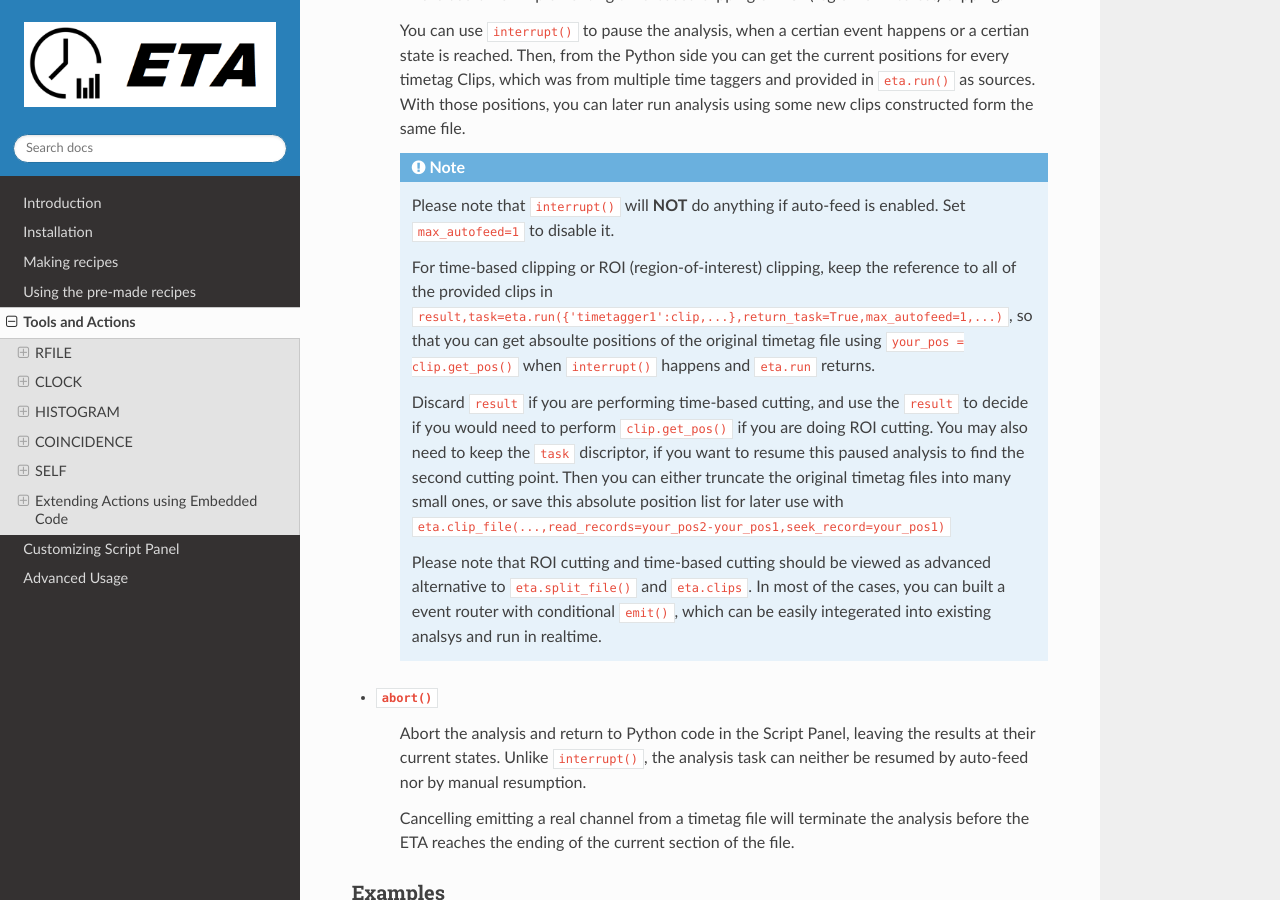
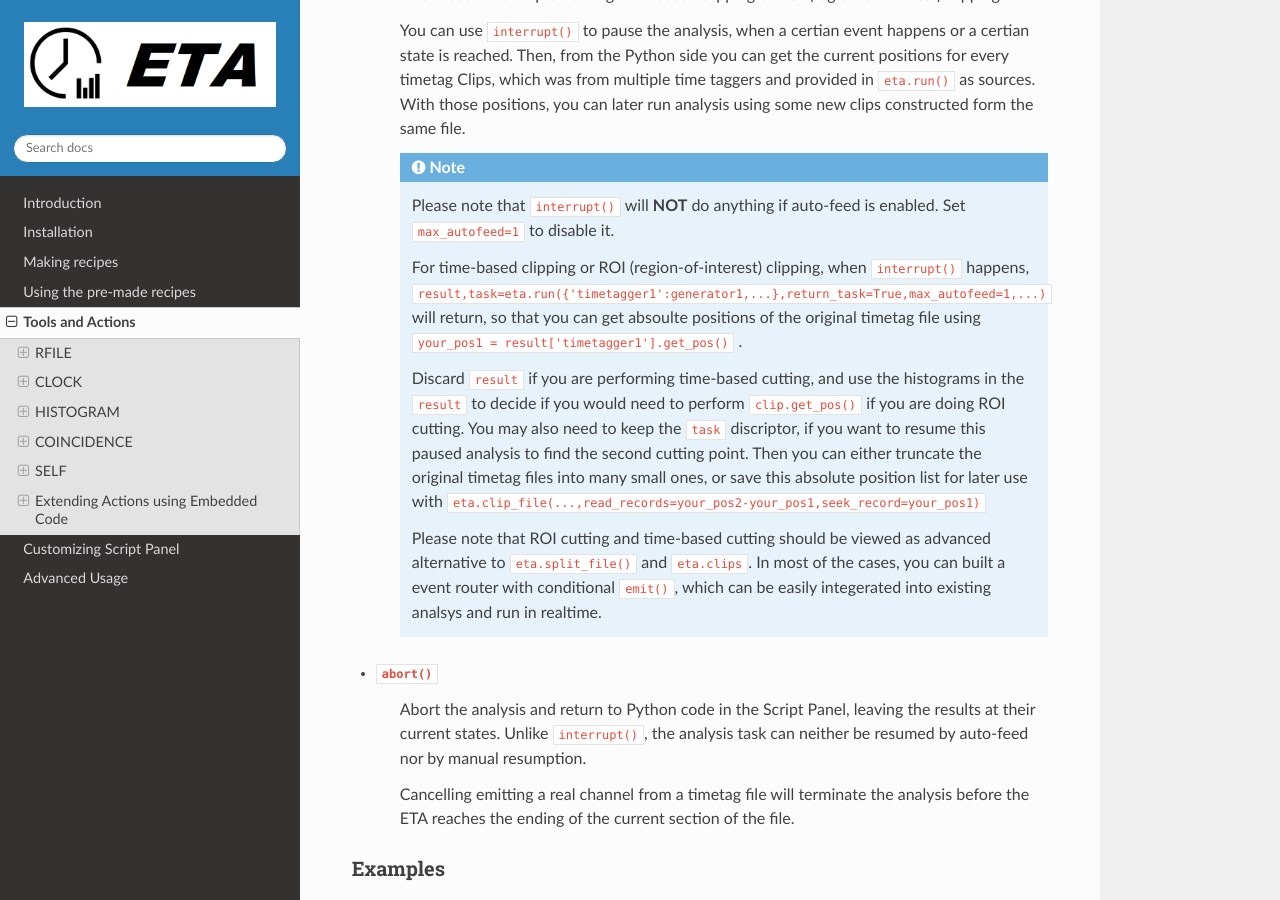
Before and after one commit to timetag/timetag.github.io, a Sphinx documentation site: the page built from docs/actions.rst, in a window 1280 px wide and 900 px high, scrolled down 7015 px. Built offline with Sphinx 7.4.7 and the Read the Docs theme 2.0.0, drawn with Linux system fonts in a browser that asks for light colours.

Commit message:
Update actions.rst

```diff
--- a/docs/actions.rst
+++ b/docs/actions.rst
@@ -243,9 +243,9 @@ Actions
 
         Please note that ``interrupt()`` will **NOT** do anything if auto-feed is enabled. Set ``max_autofeed=1`` to disable it.
 
-        For time-based clipping or ROI (region-of-interest) clipping, keep the reference to all of the provided clips in ``result,task=eta.run({'timetagger1':clip,...},return_task=True,max_autofeed=1,...)``, so that you can get absoulte positions of the original timetag file using ``your_pos = clip.get_pos()`` when ``interrupt()`` happens and ``eta.run`` returns.
+        For time-based clipping or ROI (region-of-interest) clipping, when ``interrupt()`` happens, ``result,task=eta.run({'timetagger1':generator1,...},return_task=True,max_autofeed=1,...)`` will return, so that you can get absoulte positions of the original timetag file using ``your_pos1 = result['timetagger1'].get_pos()`` .
 
-        Discard ``result`` if you are performing time-based cutting, and use the ``result`` to decide if you would need to perform ``clip.get_pos()`` if you are doing ROI cutting. You may also need to keep the ``task`` discriptor, if you want to resume this paused analysis to find the second cutting point. Then you can either truncate the original timetag files into many small ones, or save this absolute position list for later use with ``eta.clip_file(...,read_records=your_pos2-your_pos1,seek_record=your_pos1)``
+        Discard ``result`` if you are performing time-based cutting, and use the histograms in the ``result`` to decide if you would need to perform ``clip.get_pos()`` if you are doing ROI cutting. You may also need to keep the ``task`` discriptor, if you want to resume this paused analysis to find the second cutting point. Then you can either truncate the original timetag files into many small ones, or save this absolute position list for later use with ``eta.clip_file(...,read_records=your_pos2-your_pos1,seek_record=your_pos1)``
 
         Please note that ROI cutting and time-based cutting should be viewed as advanced alternative to ``eta.split_file()`` and ``eta.clips``. In most of the cases, you can built a event router with conditional ``emit()``,  which can be easily integerated into existing analsys and run in realtime.
 
```
